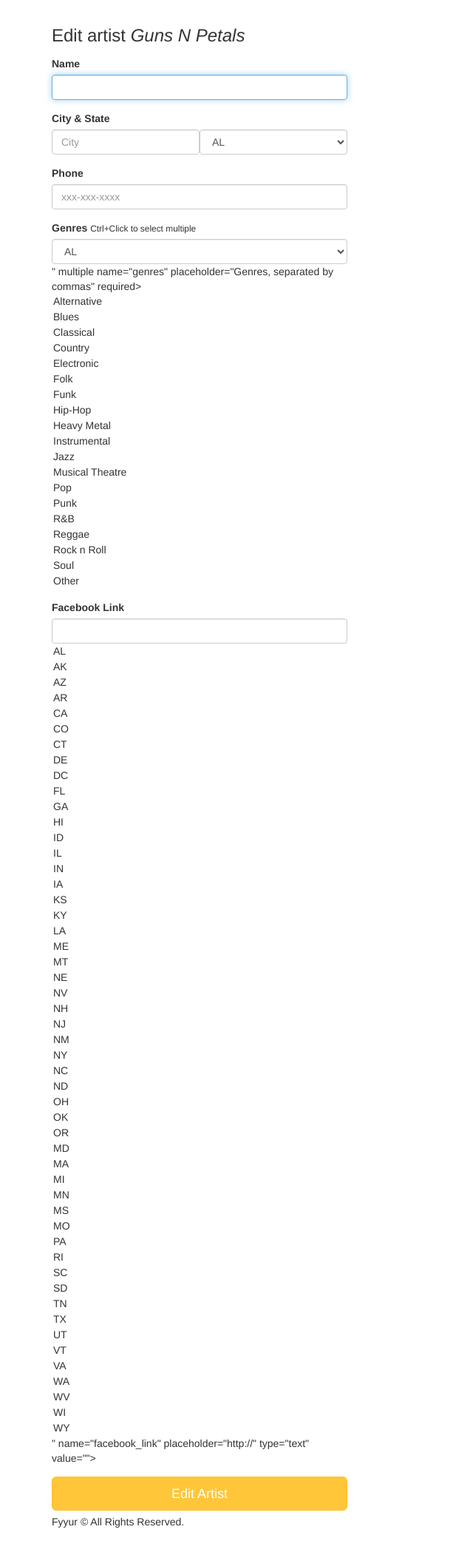
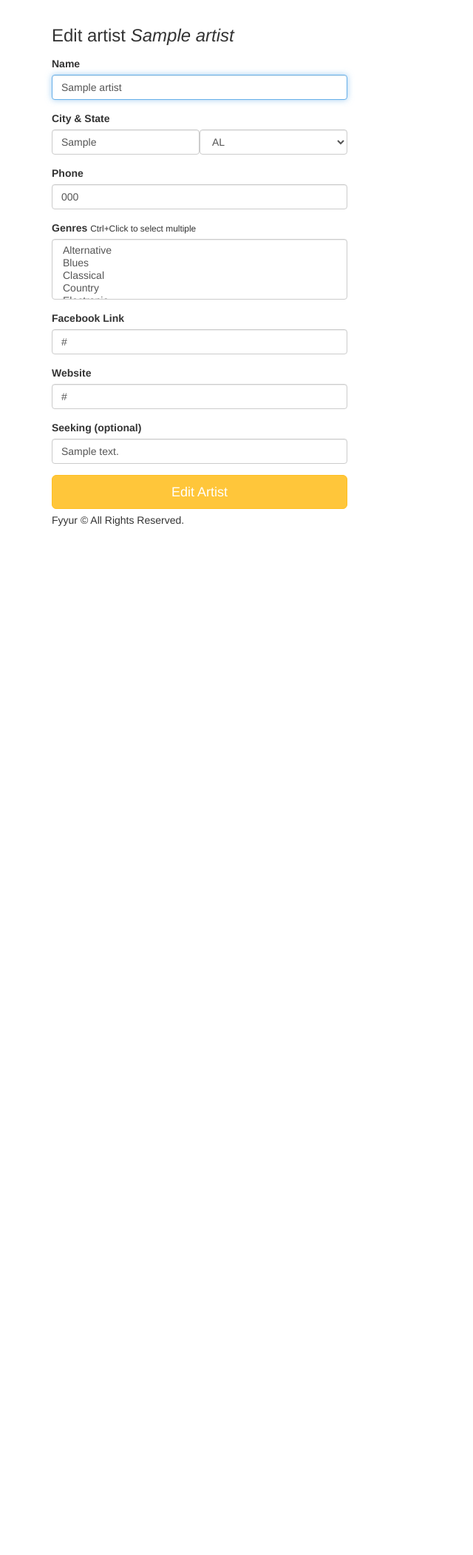
Before and after one commit to drdilyor/fyyur, a Flask app: page /artists/1/edit in a window 1280 px wide. Shown: the part 60-2162 px from the top of the page at 74% size, without its empty margins (0-640 px from the left). After the commit the page ends 771 px from the top, so only its background shows below. Run offline with Flask 2, Linux system fonts and the light colour scheme; tables that the repository leaves empty hold one stand-in row (values such as "Sample post"); some libraries are stand-ins or nearby versions.

Commit message:
Editing venues and artists

```diff
--- a/app.py
+++ b/app.py
@@ -303,7 +303,7 @@ def show_artist(artist_id):
         "state": a.state,
         "phone": a.phone,
         "facebook_link": a.facebook_link,
-        "seeking_talent": bool(a.seeking_description),
+        "seeking_venue": bool(a.seeking_description),
         "seeking_description": a.seeking_description,
         "image_link": a.image_link,
     }
@@ -321,29 +321,29 @@ def show_artist(artist_id):
 #  ----------------------------------------------------------------
 @app.route('/artists/<int:artist_id>/edit', methods=['GET'])
 def edit_artist(artist_id):
-    form = ArtistForm()
-    artist = {
-        "id": 4,
-        "name": "Guns N Petals",
-        "genres": ["Rock n Roll"],
-        "city": "San Francisco",
-        "state": "CA",
-        "phone": "326-123-5000",
-        "website": "https://www.gunsnpetalsband.com",
-        "facebook_link": "https://www.facebook.com/GunsNPetals",
-        "seeking_venue": True,
-        "seeking_description": "Looking for shows to perform at in the San Francisco Bay Area!",
-        "image_link": "https://images.unsplash.com/photo-1549213783-8284d0336c4f?ixlib=rb-1.2.1&ixid=eyJhcHBfaWQiOjEyMDd9&auto=format&fit=crop&w=300&q=80"
-    }
-    # TODO: populate form with fields from artist with ID <artist_id>
+    artist = Artist.query.get(artist_id)
+    form = ArtistForm(obj=artist)
+    # DONE: populate form with fields from artist with ID <artist_id>
     return render_template('forms/edit_artist.html', form=form, artist=artist)
 
 
 @app.route('/artists/<int:artist_id>/edit', methods=['POST'])
 def edit_artist_submission(artist_id):
-    # TODO: take values from the form submitted, and update existing
+    # DONE: take values from the form submitted, and update existing
     # artist record with ID <artist_id> using the new attributes
-
+    artist = Artist.query.get(artist_id)
+    form = ArtistForm(obj=artist)
+    if not form.validate_on_submit():
+        flash("Invalid form!")
+        print(form.errors)
+        return render_template('forms/edit_artist.html', form=form, artist=artist)
+    try:
+        form.populate_obj(artist)
+        db.session.commit()
+        flash("Artist is succesfully edited")
+    except Exception:
+        db.session.rollback()
+        flash("An error occured!")
     return redirect(url_for('show_artist', artist_id=artist_id))
 
 
@@ -357,8 +357,20 @@ def edit_venue(venue_id):
 
 @app.route('/venues/<int:venue_id>/edit', methods=['POST'])
 def edit_venue_submission(venue_id):
-    # TODO: take values from the form submitted, and update existing
+    # DONE: take values from the form submitted, and update existing
     # venue record with ID <venue_id> using the new attributes
+    venue = Venue.query.get(venue_id)
+    form = VenueForm(request.form, obj=venue)
+    if not form.validate_on_submit():
+        flash("Invalid form!")
+        return render_template('forms/edit_venue.html', form=form, venue=venue)
+    try:
+        form.populate_obj(venue)
+        db.session.commit()
+        flash("Venue is succesfully edited")
+    except Exception:
+        db.session.rollback()
+        flash("An error occured!")
     return redirect(url_for('show_venue', venue_id=venue_id))
 
 
--- a/forms.py
+++ b/forms.py
@@ -218,6 +218,9 @@ class ArtistForm(FlaskForm):
             ('Other', 'Other'),
         ]
     )
+    website = StringField(
+        'website', validators=[URL()]
+    )
     facebook_link = StringField(
         # TODO implement enum restriction
         'facebook_link', validators=[URL()]
--- a/templates/forms/edit_artist.html
+++ b/templates/forms/edit_artist.html
@@ -3,6 +3,7 @@
 {% block content %}
   <div class="form-wrapper">
     <form class="form" method="post" action="/artists/{{artist.id}}/edit">
+      {{ form.csrf_token }}
       <h3 class="form-heading">Edit artist <em>{{ artist.name }}</em></h3>
       <div class="form-group">
         <label for="name">Name</label>
@@ -26,11 +27,19 @@
       <div class="form-group">
         <label for="genres">Genres</label>
         <small>Ctrl+Click to select multiple</small>
-        {{ form.genres(class_ = 'form-control', placeholder='Genres, separated by commas', id=form.state, autofocus = true) }}
+        {{ form.genres(class_ = 'form-control', placeholder='Genres, separated by commas', autofocus = true) }}
       </div>
       <div class="form-group">
-          <label for="genres">Facebook Link</label>
-          {{ form.facebook_link(class_ = 'form-control', placeholder='http://', id=form.state, autofocus = true) }}
+          <label for="facebook_link">Facebook Link</label>
+          {{ form.facebook_link(class_ = 'form-control', placeholder='http://', autofocus = true) }}
+        </div>
+        <div class="form-group">
+            <label for="website">Website</label>
+            {{ form.website(class_ = 'form-control', placeholder='http://', autofocus = true) }}
+        </div>
+        <div class="form-group">
+            <label for="seeking_description">Seeking (optional)</label>
+            {{ form.seeking_description(class_ = 'form-control') }}
         </div>
       <input type="submit" value="Edit Artist" class="btn btn-primary btn-lg btn-block">
     </form>
--- a/templates/forms/new_artist.html
+++ b/templates/forms/new_artist.html
@@ -30,8 +30,12 @@
         {{ form.genres(class_ = 'form-control', placeholder='Genres, separated by commas', autofocus = true) }}
       </div>
       <div class="form-group">
-        <label for="genres">Facebook Link</label>
+        <label for="facebook_link">Facebook Link</label>
         {{ form.facebook_link(class_ = 'form-control', placeholder='http://', autofocus = true) }}
+      </div>
+      <div class="form-group">
+        <label for="website">Website</label>
+        {{ form.website(class_ = 'form-control', placeholder='http://', autofocus = true) }}
       </div>
       <div class="form-group">
         <label for="seeking_description">Seeking (optional)</label>
--- a/templates/pages/show_artist.html
+++ b/templates/pages/show_artist.html
@@ -38,6 +38,9 @@
 			<i class="fas fa-moon"></i> Not currently seeking performance venues
 		</p>
 		{% endif %}
+		<p>
+			<i class="fas fa-pen"></i> <a href="/artists/{{artist.id}}/edit">Edit</a>
+		</p>
 	</div>
 	<div class="col-sm-6">
 		<img src="{{ artist.image_link }}" alt="Venue Image" />
```
Also changed, not shown: templates/forms/edit_venue.html (+10 -1 lines).
